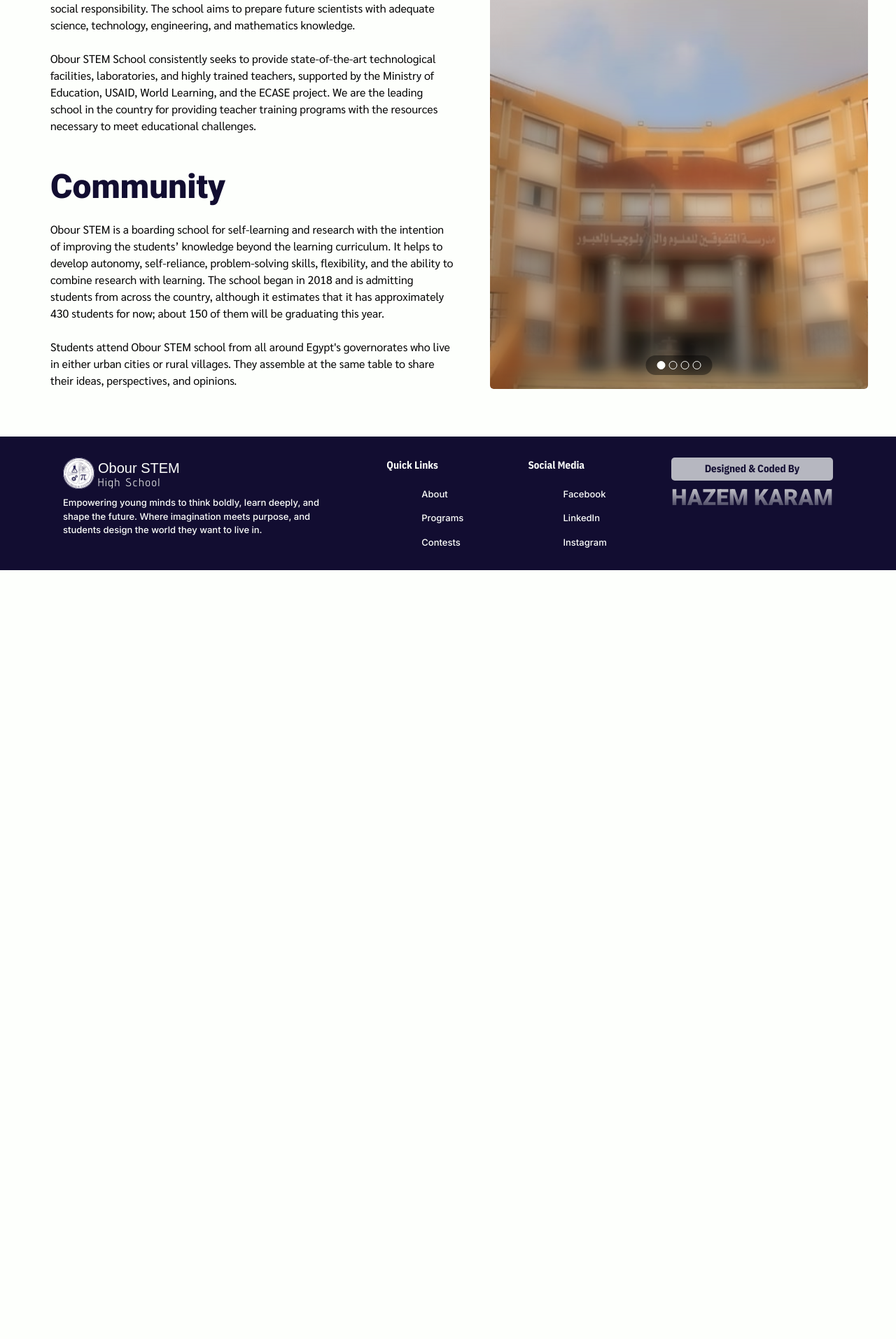
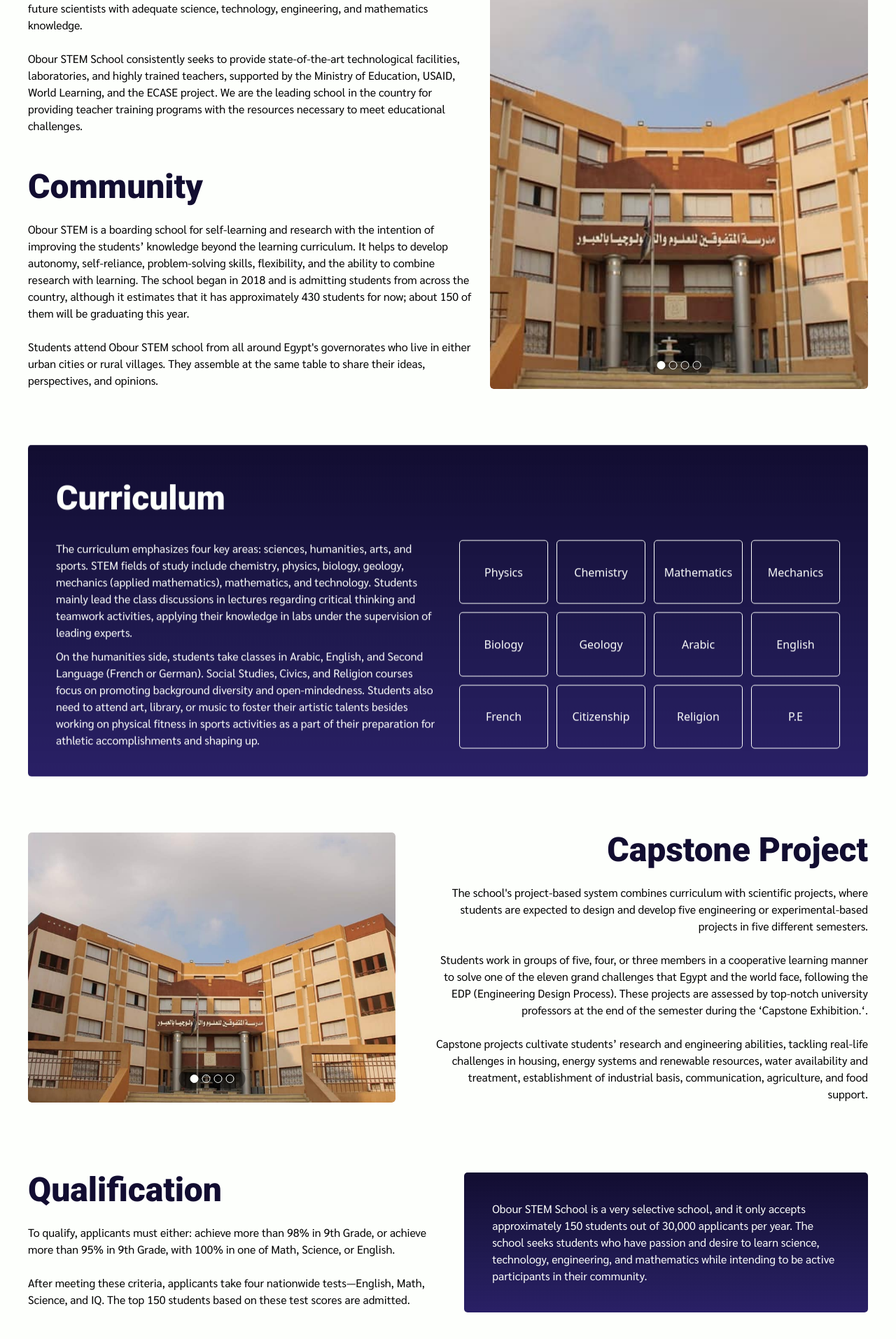
Before and after one commit to HazemYacop/Obour-STEM-School, a Next.js app: page /about in a window 1280 px wide. Shown: the part 878-2792 px from the top of the page at 70% size. Before the commit the page ends 1693 px from the top, so only its background shows below. Built offline with nearby package versions, Linux system fonts and the light colour scheme; a web font is replaced by a local one.

Commit message:
added about page

```diff
--- a/src/app/about/page.tsx
+++ b/src/app/about/page.tsx
@@ -42,18 +42,18 @@
         contentSpacingClassName="pt-[150px] sm:pt-[200px] lg:pt-[250px] pb-20 sm:pb-[90px] lg:pb-[100px]"
       />
 
-      <main className="mx-auto w-full max-w-[1400px] flex-col gap-10 px-5 sm:gap-12 sm:px-8 lg:gap-[56px] lg:px-10">
+      <main className="mx-auto flex w-full max-w-[1400px] flex-col gap-10 px-5 sm:gap-12 sm:px-8 lg:gap-[60px] lg:px-10">
         <RevealOnScroll className="w-full">
-          <div className="mx-auto flex w-full flex-col justify-center gap-8 md:flex-row md:items-start md:gap-[40px] lg:gap-[20px] lg:py-[20px]">
-            <div className="relative flex w-full max-w-[720px] flex-col gap-[50px] rounded-[5px] flex-1 basis-auto md:basis-[420px] lg:basis-[480px]">
-              <div className="flex flex-col gap-6 px-6 sm:px-8">
+          <div className="flex w-full flex-col justify-center gap-8 md:flex-row md:items-start md:gap-[40px] lg:gap-[20px] lg:py-[20px]">
+            <div className="relative flex w-full flex-col gap-[50px] rounded-[5px] flex-1 basis-auto md:basis-[420px] lg:basis-[480px] min-w-0">
+              <div className="flex flex-col gap-6">
                 <h1 className="leading-tight md:leading-[50px] text-logo">Overview</h1>
                 <p>
                   Obour STEM School, a non-profit public boarding school in Al-Qalyubia Governorate, Egypt, is known as  a "Benchmark of Innovation." The school selects the top 0.5% of 9th-grade students who demonstrate academic excellence and inspiring potential to contribute to the school's diversity, teamwork activities, and social responsibility. The school aims to prepare future scientists with adequate science, technology, engineering, and mathematics knowledge.                </p>
                 <p>
                   Obour STEM School consistently seeks to provide state-of-the-art technological facilities, laboratories, and highly trained teachers, supported by the Ministry of Education, USAID, World Learning, and the ECASE project. We are the leading school in the country for providing teacher training programs with the resources necessary to meet educational challenges.                </p>
               </div>
-              <div className="flex flex-col gap-6 px-6 sm:px-8">
+              <div className="flex flex-col gap-6">
                 <h1 className="leading-tight md:leading-[50px] text-logo">Community</h1>
                 <p>
                   Obour STEM is a boarding school for self-learning and research with the intention of improving the students’ knowledge beyond the learning curriculum. It helps to develop autonomy, self-reliance, problem-solving skills, flexibility, and the ability to combine research with learning. The school began in 2018 and is admitting students from across the country, although it estimates that it has approximately 430 students for now; about 150 of them will be graduating this year.                </p>
@@ -61,6 +61,62 @@
                   Students attend Obour STEM school from all around Egypt's governorates who live in either urban cities or rural villages. They assemble at the same table to share their ideas, perspectives, and opinions.                </p>
               </div>
             </div>
+            <div className="relative flex w-full flex-1 basis-auto md:basis-[420px] lg:basis-[380px] overflow-hidden rounded-[5px] self-stretch min-w-0">
+              <ImageGallery
+                images={[
+                  '/home-hero-bg-1.jpg',
+                  '/home-hero-bg-2.jpg',
+                  '/home-hero-bg-3.jpg',
+                  '/home-hero-bg-4.jpg',
+                ]}
+                overlayClassName=""
+                slideCaptions={[
+                  {
+                    title: "Physics Lab",
+                    description:
+                      "Students dive into hands-on labs and real-world challenges that bring science and math to life.",
+                  },
+                  {
+                    title: "Collaborative Projects",
+                    description:
+                      "Our cohorts work together on interdisciplinary projects tackling national and global issues.",
+                  },
+                  {
+                    title: "Cutting-Edge Facilities",
+                    description:
+                      "State-of-the-art laboratories and maker spaces support every research ambition.",
+                  },
+                  {
+                    title: "Inspiring Campus Life",
+                    description:
+                      "A close-knit boarding community that blends academic excellence with personal growth.",
+                  },
+                ]}
+                className="w-full h-[240px] sm:h-[320px] md:h-[580px] lg:h-full"
+              />
+            </div>
+          </div>
+        </RevealOnScroll>
+        <RevealOnScroll className="w-full">
+          <div className="flex w-full flex-col gap-6 rounded-[5px] bg-linear-to-b from-[#120D31] to-[#120755]/90 px-5 py-8 text-white sm:px-[40px] sm:py-[40px]">
+            <h1 className="text-center text-white sm:text-left">Curriculum</h1>
+            <div className="flex w-full flex-col gap-8 lg:flex-row">
+              <div className="flex w-full flex-col gap-[10px] lg:flex-1">
+                <p>The curriculum emphasizes four key areas: sciences, humanities, arts, and sports. STEM fields of study include chemistry, physics, biology, geology, mechanics (applied mathematics), mathematics, and technology. Students mainly lead the class discussions in lectures regarding critical thinking and teamwork activities, applying their knowledge in labs under the supervision of leading experts.</p>
+                <p>On the humanities side, students take classes in Arabic, English, and Second Language (French or German). Social Studies, Civics, and Religion courses focus on promoting background diversity and open-mindedness. Students also need to attend art, library, or music to foster their artistic talents besides working on physical fitness in sports activities as a part of their preparation for athletic accomplishments and shaping up.</p>
+              </div>
+              <div className="grid w-full grid-cols-2 gap-[12px] sm:grid-cols-3 lg:grid-cols-4 lg:flex-1">
+                {["Physics","Chemistry","Mathematics","Mechanics","Biology","Geology","Arabic","English","French","Citizenship","Religion","P.E"].map((subject) => (
+                  <div key={subject} className="flex items-center justify-center rounded-[5px] border border-white text-white">
+                    {subject}
+                  </div>
+                ))}
+              </div>
+            </div>
+          </div>
+        </RevealOnScroll>
+        <RevealOnScroll className="w-full">
+          <div className="flex w-full flex-col justify-center gap-8 md:flex-row md:items-start md:gap-[40px] lg:gap-[50px] lg:py-[20px]">
             <div className="relative flex w-full max-w-[680px] flex-1 basis-auto md:basis-[420px] lg:basis-[380px] overflow-hidden rounded-[5px] self-stretch">
               <ImageGallery
                 images={[
@@ -69,27 +125,41 @@
                   '/home-hero-bg-3.jpg',
                   '/home-hero-bg-4.jpg',
                 ]}
-                slideCaptions={[
-                  {
-                    title: "Experiential Learning",
-                    description: "Students dive into hands-on labs and real-world challenges that bring science and math to life.",
-                  },
-                  {
-                    title: "Collaborative Projects",
-                    description: "Our cohorts work together on interdisciplinary projects tackling national and global issues.",
-                  },
-                  {
-                    title: "Cutting-Edge Facilities",
-                    description: "State-of-the-art laboratories and maker spaces support every research ambition.",
-                  },
-                  {
-                    title: "Inspiring Campus Life",
-                    description: "A close-knit boarding community that blends academic excellence with personal growth.",
-                  },
-                ]}
-                overlayClassName="backdrop-blur-[12px] lg:backdrop-blur-[10px] lg:[mask-image:linear-gradient(to_top,rgba(0,0,0,1)_0%,rgba(0,0,0,0.65)_60%,rgba(0,0,0,0)_100%)] lg:[-webkit-mask-image:linear-gradient(to_top,rgba(0,0,0,1)_0%,rgba(0,0,0,0.65)_60%,rgba(0,0,0,0)_100%)]"
+                overlayClassName=""
                 className="w-full h-[240px] sm:h-[320px] md:h-[580px] lg:h-full"
               />
+            </div>
+            <div className="relative flex w-full max-w-[720px] flex-col gap-[50px] rounded-[5px] flex-1 basis-auto md:basis-[420px] lg:basis-[480px]">
+              <div className="flex flex-col gap-6 items-start text-left md:items-end md:text-right">
+                <h1 className="leading-tight md:leading-[50px] text-logo">Capstone Project</h1>
+                <p>
+                  The school's project-based system combines curriculum with scientific projects, where students are expected to design and develop five engineering or experimental-based projects in five different semesters.
+                </p>
+                <p>
+                  Students work in groups of five, four, or three members in a cooperative learning manner to solve one of the eleven grand challenges that Egypt and the world face, following the EDP (Engineering Design Process). These projects are assessed by top-notch university professors at the end of the semester during the ‘Capstone Exhibition.‘.
+                </p>
+                <p>
+                  Capstone projects cultivate students’ research and engineering abilities, tackling real-life challenges in housing, energy systems and renewable resources, water availability and treatment, establishment of industrial basis, communication, agriculture, and food support.
+                </p>
+              </div>
+            </div>
+          </div>
+        </RevealOnScroll>
+        <RevealOnScroll className="w-full">
+          <div className="flex w-full flex-col justify-center gap-8 md:flex-row md:items-start md:gap-[40px] lg:gap-[50px] lg:py-[20px]">
+            <div className="relative flex w-full flex-1 flex-col gap-[50px] rounded-[5px] basis-auto md:basis-1/2 min-w-0">
+              <div className="w-full flex flex-col gap-6">
+                <h1 className="leading-tight md:leading-[50px] text-logo">Qualification</h1>
+                <p>
+                  To qualify, applicants must either: achieve more than 98% in 9th Grade, or achieve more than 95% in 9th Grade, with 100% in one of Math, Science, or English.
+                </p>
+                <p>
+                  After meeting these criteria, applicants take four nationwide tests—English, Math, Science, and IQ. The top 150 students based on these test scores are admitted.
+                </p>
+              </div>
+            </div>
+            <div className="flex w-full flex-1 flex-col px-5 py-[30px] sm:px-[40px] sm:py-[40px] justify-center items-center bg-linear-to-b from-[#120D31] to-[#120755]/90 rounded-[5px] basis-auto md:basis-1/2 min-w-0 text-center sm:text-left">
+              <p className="text-white">Obour STEM School is a very selective school, and it only accepts approximately 150 students out of 30,000 applicants per year. The school seeks students who have passion and desire to learn science, technology, engineering, and mathematics while intending to be active participants in their community.</p>
             </div>
           </div>
         </RevealOnScroll>
```
